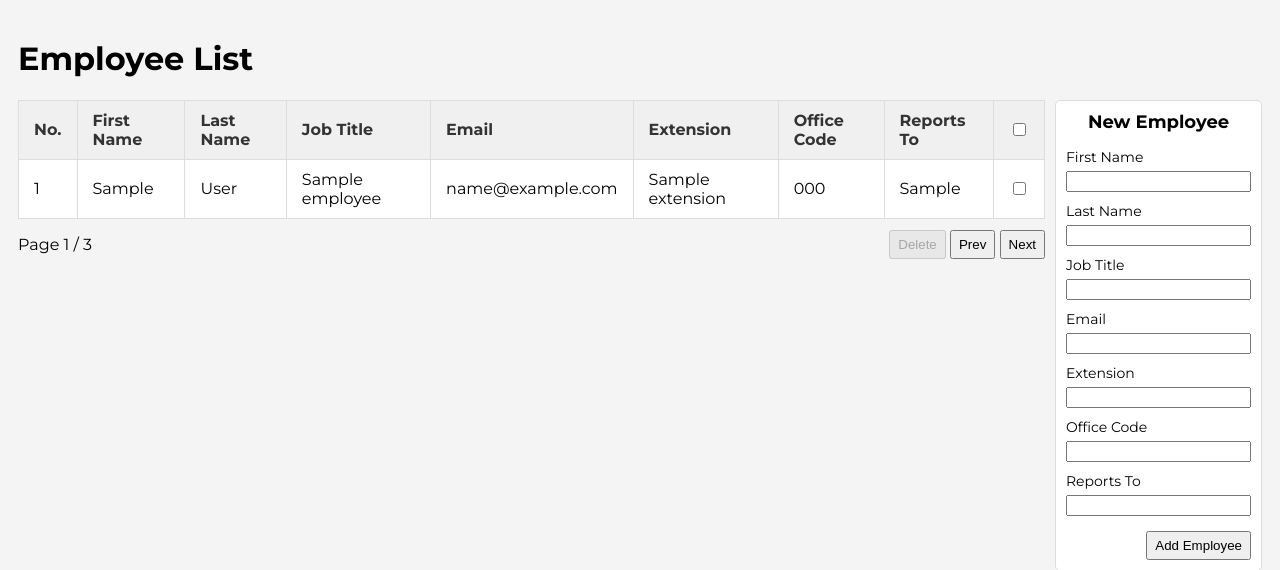
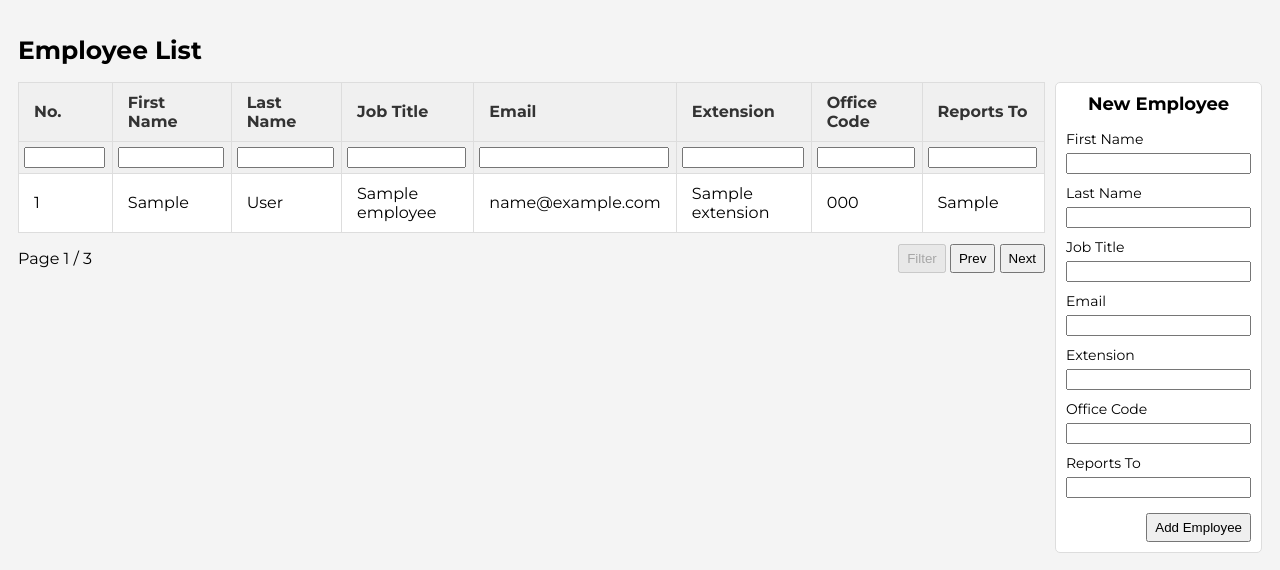
Before and after one commit to zadnap/employee-list, a Node server app: template views/employee-page.ejs in a window 1280 px wide. Shown: the top 570 px of the page. Run offline with Node 20, Linux system fonts and the light colour scheme; the template is opened without the code that fills it: most values are stand-ins (such as "Sample title", 1, 10 or a date in 2020).

Commit message:
feat: add filter row

```diff
--- a/public/styles/employee-page.css
+++ b/public/styles/employee-page.css
@@ -11,10 +11,16 @@ body {
   align-items: flex-start;
   gap: 10px;
 }
+.title {
+  font-size: 25px;
+}
 
 button {
   padding: 5px 7px;
   cursor: pointer;
+}
+button:disabled {
+  cursor: auto;
 }
 input[type='number']::-webkit-outer-spin-button,
 input[type='number']::-webkit-inner-spin-button {
@@ -75,12 +81,18 @@ th {
   background-color: #f0f0f0;
   color: #333;
 }
-tr {
-  cursor: pointer;
-  transition: background-color ease 0.1s;
+.filter-row th {
+  padding: 5px;
+}
+.filter-row input {
+  width: calc(100% - 10px);
 }
 tr:nth-child(even) {
   background-color: #fafafa;
+}
+tbody tr {
+  cursor: pointer;
+  transition: background-color ease 0.1s;
 }
 tbody tr:hover {
   background-color: #ccc;
@@ -148,7 +160,7 @@ tbody tr:hover {
   flex-direction: column;
   gap: 15px;
 }
-.edit-form .submit-button {
+.edit-form .button-group {
   align-self: self-end;
 }
 
--- a/views/employee-page.ejs
+++ b/views/employee-page.ejs
@@ -25,12 +25,21 @@
                 <th>Extension</th>
                 <th>Office Code</th>
                 <th>Reports To</th>
-                <th><input type="checkbox" name="" id=""></th>
+              </tr>
+              <tr class="filter-row">
+                <th><input type="text" id="filter-no"></th>
+                <th><input type="text" id="filter-first-name"></th>
+                <th><input type="text" id="filter-last-name"></th>
+                <th><input type="text" id="filter-job-title"></th>
+                <th><input type="text" id="filter-email"></th>
+                <th><input type="text" id="filter-extension"></th>
+                <th><input type="text" id="filter-office-code"></th>
+                <th><input type="text" id="filter-reports-to"></th>
               </tr>
             </thead>
             <tbody>
               <% employees.forEach(employee => { %>
-                <tr>
+                <tr data-employee-number="<%= employee.employeeNumber %>">
                   <td><%= employee.employeeNumber %></td>
                   <td><%= employee.firstName %></td>
                   <td><%= employee.lastName %></td>
@@ -39,7 +48,6 @@
                   <td><%= employee.extension || 'N/A' %></td>
                   <td><%= employee.officeCode || 'N/A' %></td>
                   <td><%= employee.reportsTo || 'N/A' %></td>
-                  <td><input type="checkbox" name="" id=""></td>
                 </tr>
               <% }) %>
             </tbody>
@@ -50,7 +58,7 @@
         <div class="page-navigation">
           <p class="current-page">Page 1 / 3</p>
           <div class="button-group">
-            <button disabled>Delete</button>
+            <button disabled>Filter</button>
             <button>Prev</button>
             <button>Next</button>
           </div>
@@ -146,13 +157,13 @@
       row.addEventListener('click', () => {
         const cells = row.querySelectorAll('td');
 
-        form.querySelector('#firstName').value = cells[1].textContent;
-        form.querySelector('#lastName').value = cells[2].textContent;
-        form.querySelector('#jobTitle').value = cells[3].textContent;
-        form.querySelector('#email').value = cells[4].textContent;
-        form.querySelector('#extension').value = cells[5].textContent !== 'N/A' ? cells[5].textContent : '';
-        form.querySelector('#officeCode').value = cells[6].textContent !== 'N/A' ? cells[6].textContent : '';
-        form.querySelector('#reportsTo').value = cells[7].textContent !== 'N/A' ? cells[7].textContent : '';
+        form.querySelector('#update-firstName').value = cells[1].textContent;
+        form.querySelector('#update-lastName').value = cells[2].textContent;
+        form.querySelector('#update-jobTitle').value = cells[3].textContent;
+        form.querySelector('#update-email').value = cells[4].textContent;
+        form.querySelector('#update-extension').value = cells[5].textContent !== 'N/A' ? cells[5].textContent : '';
+        form.querySelector('#update-officeCode').value = cells[6].textContent !== 'N/A' ? cells[6].textContent : '';
+        form.querySelector('#update-reportsTo').value = cells[7].textContent !== 'N/A' ? cells[7].textContent : '';
 
         modal.classList.add("open");
       });
```
Also changed, not shown: other parts of views/employee-page.ejs (+18 -15 lines).
